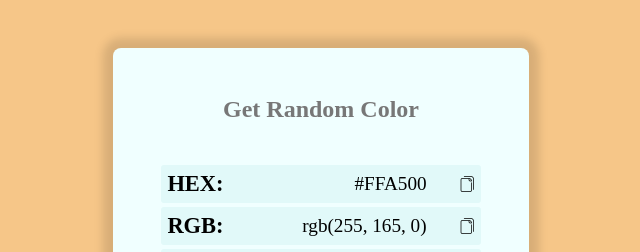
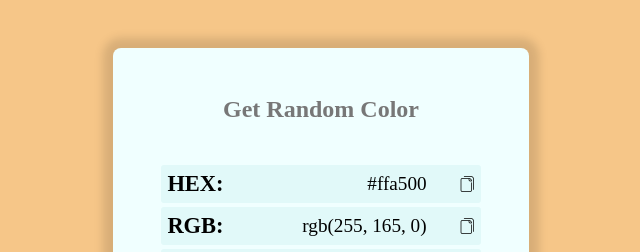
Before and after one commit to eskuye11/colors, a plain HTML site: page index.html in a window 1280 px wide. Shown: the top 252 px of the page, 319-959 px from the left. Drawn offline with Linux system fonts and the light colour scheme.

Commit message:
Update index.html
hex correction

```diff
--- a/index.html
+++ b/index.html
@@ -18,7 +18,7 @@
           <div class="hexcontent contents">
             <h3>HEX:</h3>
             <span id="hex" class="rightside">
-              <p id="hextext">#FFA500</p> <img src="./images/clipboard.png" alt="copy">
+              <p id="hextext">#ffa500</p> <img src="./images/clipboard.png" alt="copy">
             </span>
           </div>
 
```
